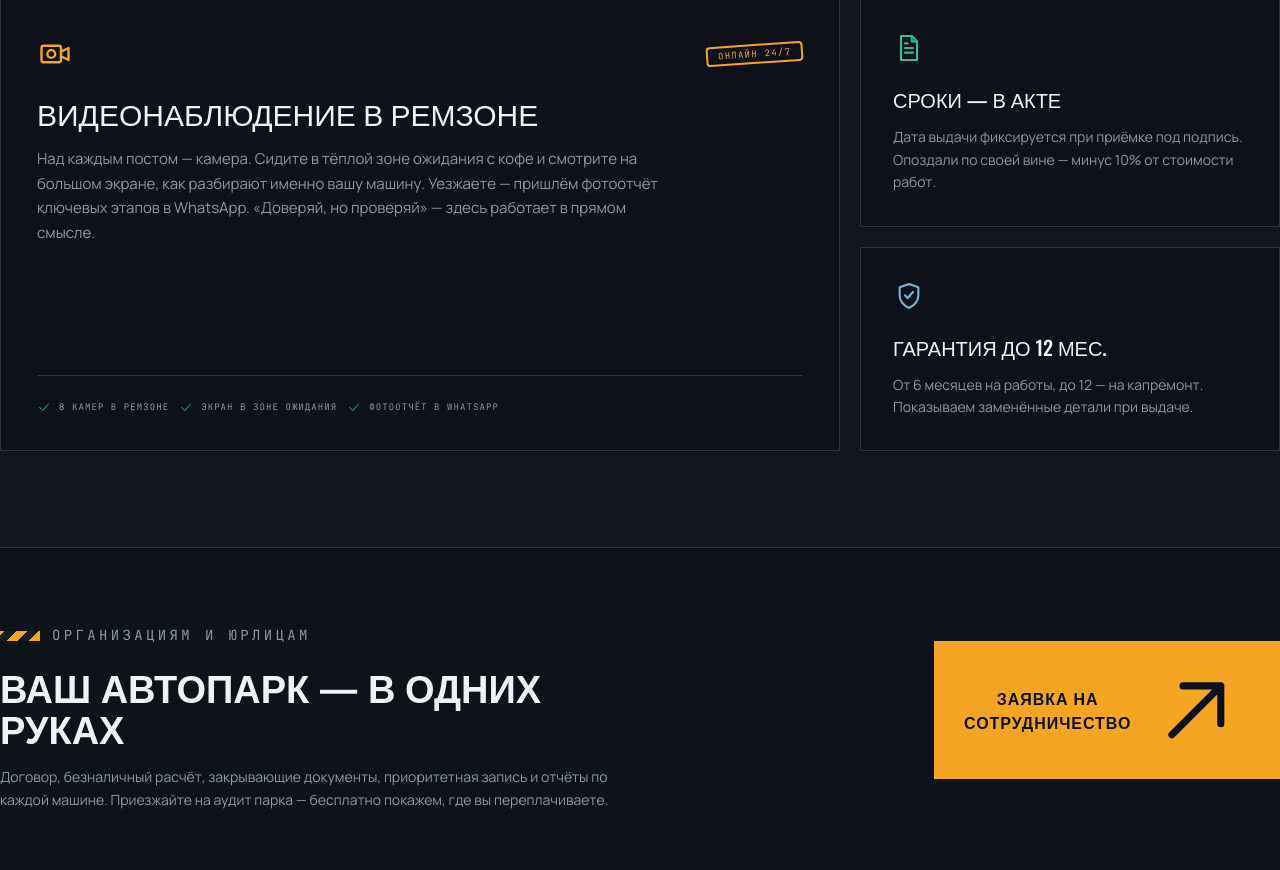
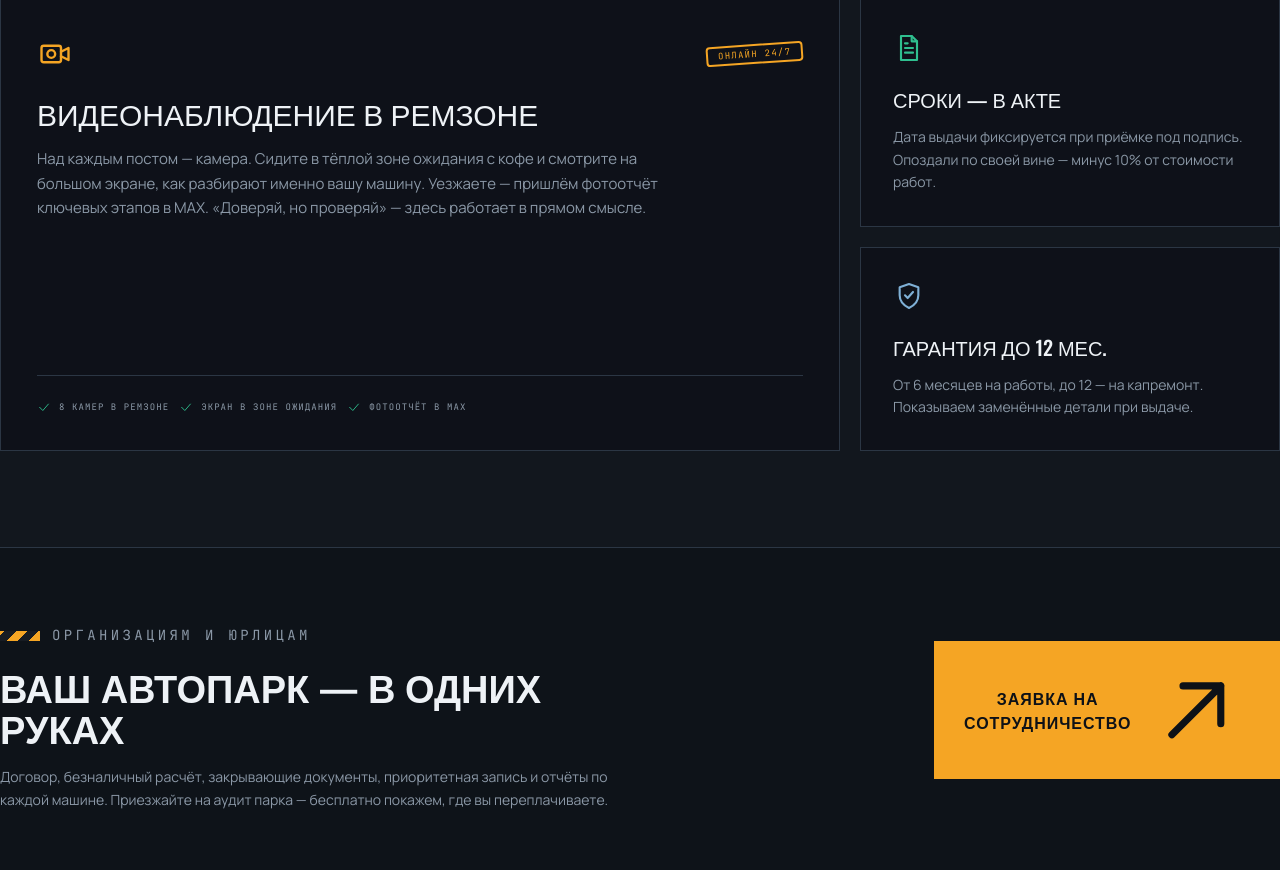
Before and after one commit to trataruslan-creator/central-autoservice, a WordPress theme: template wordpress-theme/central-autoservice/tpl-preimushchestva.php in a window 1280 px wide. Shown: the part 2028-2898 px from the top of the page. Run offline with PHP 8.4 and a stand-in for WordPress, Linux system fonts and the light colour scheme; the site name, menu and one post (Sample post) are stand-ins, and other content is empty.

Commit message:
task snapshot 297dda1f-a2bc-4ca6-9770-df36838c9a11

```diff
--- a/src/lib/data.ts
+++ b/src/lib/data.ts
@@ -1,6 +1,6 @@
 export const PHONE_DISPLAY = "+7 (950) 599-83-83";
 export const PHONE_TEL = "tel:+79505998383";
-export const WHATSAPP = "https://wa.me/79505998383";
+export const MAX_LINK = "https://max.ru/u/central_autoservice";
 export const ADDRESS = "Истринский р-н, д. Высоково, ул. Центральная, 13";
 export const MAPS_URL = "https://yandex.ru/maps/-/CHQHM4nV";
 export const COORDS = "55.906026, 36.936802";
@@ -250,7 +250,7 @@ export const REVIEWS: Review[] = [
     name: "Марина",
     car: "Hyundai Creta",
     service: "Диагностика",
-    text: "Страшно было отдавать машину в сервис «у деревни», но зря. Видео с ремзоны присылали в WhatsApp, цены согласовали до начала работ. Ни рубля сверху.",
+    text: "Страшно было отдавать машину в сервис «у деревни», но зря. Видео с ремзоны присылали в MAX, цены согласовали до начала работ. Ни рубля сверху.",
   },
   {
     name: "Олег",
@@ -316,7 +316,7 @@ export const FAQS: Faq[] = [
   },
   {
     q: "Можно наблюдать за ремонтом?",
-    a: "Да, двумя способами: из зоны ожидания на экране с камер ремзоны или по фотоотчёту в WhatsApp — присылаем ключевые этапы.",
+    a: "Да, двумя способами: из зоны ожидания на экране с камер ремзоны или по фотоотчёту в MAX — присылаем ключевые этапы.",
   },
   {
     q: "Работаете ли с юридическими лицами?",
--- a/src/pages/Services.tsx
+++ b/src/pages/Services.tsx
@@ -192,7 +192,7 @@ export default function Services() {
               <MaskLines lines={[<span key="1">Вопросы, которые</span>, <span key="2">задают чаще всего</span>]} />
             </h2>
             <p className="mt-6 max-w-sm text-sm leading-relaxed text-mutd">
-              Не нашли ответа — напишите в WhatsApp, мастер-приёмщик отвечает лично, без «ваш звонок очень важен для нас».
+              Не нашли ответа — напишите в MAX, мастер-приёмщик отвечает лично, без «ваш звонок очень важен для нас».
             </p>
           </div>
           <div className="space-y-3">
--- a/src/pages/Why.tsx
+++ b/src/pages/Why.tsx
@@ -135,11 +135,11 @@ export default function Why() {
               <h3 className="mt-6 font-display text-2xl font-medium uppercase leading-snug lg:text-3xl">Видеонаблюдение в ремзоне</h3>
               <p className="mt-4 max-w-2xl flex-1 text-sm leading-relaxed text-mutd lg:text-base">
                 Над каждым постом — камера. Сидите в тёплой зоне ожидания с кофе и смотрите на большом экране,
-                как разбирают именно вашу машину. Уезжаете — пришлём фотоотчёт ключевых этапов в WhatsApp.
+                как разбирают именно вашу машину. Уезжаете — пришлём фотоотчёт ключевых этапов в MAX.
                 «Доверяй, но проверяй» — здесь работает в прямом смысле.
               </p>
               <div className="mt-8 grid grid-cols-3 gap-3 border-t border-linedark pt-6">
-                {["8 камер в ремзоне", "экран в зоне ожидания", "фотоотчёт в whatsapp"].map((x) => (
+                {["8 камер в ремзоне", "экран в зоне ожидания", "фотоотчёт в MAX"].map((x) => (
                   <p key={x} className="flex items-start gap-2 font-mono text-[9px] uppercase leading-relaxed tracking-[0.12em] text-mutd">
                     <IconCheck className="mt-0.5 h-3.5 w-3.5 shrink-0 text-go" />
                     {x}
--- a/wordpress-theme/central-autoservice/footer.php
+++ b/wordpress-theme/central-autoservice/footer.php
@@ -10,7 +10,7 @@
                 </a>
                 <p class="about">Условия и качество ремонта на уровне официального дилера — по цене гаражного сервиса. Работаем с 2016 года.</p>
                 <div class="soc">
-                    <a href="<?php echo esc_attr(APS_WHATSAPP); ?>" target="_blank" rel="noreferrer" aria-label="WhatsApp"><?php aps_icon('whatsapp'); ?></a>
+                    <a href="<?php echo esc_attr(APS_MAX); ?>" target="_blank" rel="noreferrer" aria-label="MAX"><?php aps_icon('max'); ?></a>
                     <a href="<?php echo esc_attr(APS_PHONE_TEL); ?>" aria-label="Телефон"><?php aps_icon('phone'); ?></a>
                     <a href="<?php echo esc_attr(APS_MAPS_URL); ?>" target="_blank" rel="noreferrer" aria-label="Яндекс Карты"><?php aps_icon('pin'); ?></a>
                 </div>
@@ -60,7 +60,7 @@
 <!-- Мобильная панель действий -->
 <div class="mbar">
     <a href="<?php echo esc_attr(APS_PHONE_TEL); ?>"><?php aps_icon('phone'); ?><span>Позвонить</span></a>
-    <a class="mid" href="<?php echo esc_attr(APS_WHATSAPP); ?>" target="_blank" rel="noreferrer"><?php aps_icon('whatsapp'); ?><span>WhatsApp</span></a>
+    <a class="mid" href="<?php echo esc_attr(APS_MAX); ?>" target="_blank" rel="noreferrer"><?php aps_icon('max'); ?><span>MAX</span></a>
     <button class="go" data-booking><?php aps_icon('check'); ?><span>Записаться</span></button>
 </div>
 
--- a/wordpress-theme/central-autoservice/front-page.php
+++ b/wordpress-theme/central-autoservice/front-page.php
@@ -268,7 +268,7 @@
                 <?php aps_icon('wash', 'big'); ?>
                 <h3>Автомагазин: запчасти под заказ</h3>
                 <p>Оригиналы и проверенные аналоги по доступным ценам. Привозим за 1–3 дня, ставим здесь же — гарантия и на деталь, и на работу.</p>
-                <div class="foot"><b>1–3 дня</b><a href="<?php echo esc_attr(APS_WHATSAPP); ?>" target="_blank" rel="noreferrer">заказать в whatsapp →</a></div>
+                <div class="foot"><b>1–3 дня</b><a href="<?php echo esc_attr(APS_MAX); ?>" target="_blank" rel="noreferrer">заказать в MAX →</a></div>
             </div>
         </div>
         <div class="offer o-go" data-reveal>
@@ -288,7 +288,7 @@
     <div class="wrap sec promises" style="padding-top:80px;padding-bottom:80px">
         <?php
         $promises = array(
-            array('icon'=>'camera','t'=>'Ремзона под камерами','x'=>'Смотрите за ремонтом из тёплой зоны ожидания на большом экране — или по фотоотчёту в WhatsApp. Скрывать нам нечего, буквально.'),
+            array('icon'=>'camera','t'=>'Ремзона под камерами','x'=>'Смотрите за ремонтом из тёплой зоны ожидания на большом экране — или по фотоотчёту в MAX. Скрывать нам нечего, буквально.'),
             array('icon'=>'doc','t'=>'Акт со сроком выдачи','x'=>'При приёмке фиксируем работы, запчасти и дату выдачи под подпись. Опоздали по своей вине — скидка 10% на работу.'),
             array('icon'=>'shield','t'=>'Гарантия до 12 месяцев','x'=>'От 6 месяцев на все работы, до 12 — на капремонт двигателя и КПП. Условия прописаны в заказ-наряде, а не «на словах».'),
         );
@@ -371,7 +371,7 @@
                 </div>
                 <div class="cta-btns">
                     <button class="btn btn-amber" data-booking>Записаться <?php aps_icon('arrow','arw'); ?></button>
-                    <a class="btn btn-go" href="<?php echo esc_attr(APS_WHATSAPP); ?>" target="_blank" rel="noreferrer"><?php aps_icon('whatsapp'); ?> Написать в WhatsApp</a>
+                    <a class="btn btn-go" href="<?php echo esc_attr(APS_MAX); ?>" target="_blank" rel="noreferrer"><?php aps_icon('max'); ?> Написать в MAX</a>
                 </div>
             </div>
         </div>
--- a/wordpress-theme/central-autoservice/functions.php
+++ b/wordpress-theme/central-autoservice/functions.php
@@ -11,7 +11,7 @@ if (!defined('ABSPATH')) exit;
    ============================================================ */
 define('APS_PHONE_DISPLAY', '+7 (950) 599-83-83');
 define('APS_PHONE_TEL',     'tel:+79505998383');
-define('APS_WHATSAPP',      'https://wa.me/79505998383');
+define('APS_MAX',           'https://max.ru/u/central_autoservice');
 define('APS_ADDRESS',       'Истринский р-н, д. Высоково, ул. Центральная, 13');
 define('APS_MAPS_URL',      'https://yandex.ru/maps/-/CHQHM4nV');
 define('APS_COORDS',        '55.906026, 36.936802');
@@ -58,7 +58,7 @@ function aps_price($n) {
 function aps_svg($name) {
     $icons = array(
         'phone'     => '<path d="M5 4h4l1.5 4.5L8 10a12 12 0 0 0 6 6l1.5-2.5L20 15v4a1.5 1.5 0 0 1-1.6 1.5C10.5 20 4 13.5 3.5 5.6A1.5 1.5 0 0 1 5 4z"/>',
-        'whatsapp'  => '<path d="M12 3.5a8.5 8.5 0 0 0-7.3 12.8L3.5 20.5l4.3-1.1A8.5 8.5 0 1 0 12 3.5z"/><path d="M9 8.8c-.3 1.8 2.4 5.4 5.5 5.9l1-1.4-1.8-1-.8.6c-.9-.4-1.7-1.3-2-2.2l.7-.7-.9-1.9z"/>',
+        'max'       => '<path d="M12 3.5c4.7 0 8.5 3.2 8.5 7.2s-3.8 7.2-8.5 7.2c-.9 0-1.8-.1-2.6-.4L4.5 19l1-3.3c-1.2-1.2-2-2.9-2-5 0-4 3.8-7.2 8.5-7.2z"/><path d="M8 13.5v-4l2.4 2.6 2.4-2.6 1.2 1.4v2.6"/>',
         'pin'       => '<path d="M12 21s-6.5-5.6-6.5-10.5a6.5 6.5 0 0 1 13 0C18.5 15.4 12 21 12 21z"/><circle cx="12" cy="10.5" r="2.3"/>',
         'clock'     => '<circle cx="12" cy="12" r="8.5"/><path d="M12 7v5l3.5 2"/>',
         'route'     => '<circle cx="6" cy="18.5" r="2"/><circle cx="18" cy="5.5" r="2"/><path d="M8 18.5h7a3.5 3.5 0 0 0 0-7H9a3.5 3.5 0 0 1 0-7h7" stroke-dasharray="3.5 3"/>',
--- a/wordpress-theme/central-autoservice/inc/data.php
+++ b/wordpress-theme/central-autoservice/inc/data.php
@@ -106,7 +106,7 @@ const APS_REVIEWS = array(
     array('name'=>'Дмитрий','car'=>'Toyota Camry','service'=>'Подготовка к техосмотру',
         'text'=>'Привёз машину перед ТО по ГОСТу — за два часа нашли и устранили всё, из-за чего не прошёл в прошлом году. Прошёл с первого раза.'),
     array('name'=>'Марина','car'=>'Hyundai Creta','service'=>'Диагностика',
-        'text'=>'Страшно было отдавать машину в сервис «у деревни», но зря. Видео с ремзоны присылали в WhatsApp, цены согласовали до начала работ. Ни рубля сверху.'),
+        'text'=>'Страшно было отдавать машину в сервис «у деревни», но зря. Видео с ремзоны присылали в MAX, цены согласовали до начала работ. Ни рубля сверху.'),
     array('name'=>'Олег','car'=>'VW Tiguan','service'=>'Ремонт тормозов',
         'text'=>'Три сервиса говорили «меняй всё по кругу». Здесь нашли причину — закисший суппорт — и починили за 4 200 вместо 28 000. Честность подкупает.'),
     array('name'=>'Наталья','car'=>'Skoda Octavia','service'=>'Предпродажная подготовка',
@@ -159,7 +159,7 @@ const APS_FAQS = array(
     array('q'=>'Какая гарантия на работы?','a'=>'На все виды работ — гарантия от 6 месяцев, на капитальный ремонт двигателя и КПП — до 12 месяцев. Условия фиксируются в заказ-наряде.'),
     array('q'=>'Можно приехать со своими запчастями?','a'=>'Да. Установим ваши запчасти, но дадим гарантию только на работу. Если заказываете через наш автомагазин — гарантия и на деталь, и на установку.'),
     array('q'=>'Как быстро запишете на ремонт?','a'=>'Диагностика и ТО — обычно день в день или на завтра. Сложный ремонт — по согласованной дате: позвоните, подберём окно.'),
-    array('q'=>'Можно наблюдать за ремонтом?','a'=>'Да, двумя способами: из зоны ожидания на экране с камер ремзоны или по фотоотчёту в WhatsApp — присылаем ключевые этапы.'),
+    array('q'=>'Можно наблюдать за ремонтом?','a'=>'Да, двумя способами: из зоны ожидания на экране с камер ремзоны или по фотоотчёту в MAX — присылаем ключевые этапы.'),
     array('q'=>'Работаете ли с юридическими лицами?','a'=>'Да, обслуживаем автопарки компаний: договор, безнал, закрывающие документы, приоритетная запись и персональный менеджер.'),
     array('q'=>'Как оплатить услуги?','a'=>'Наличными, картой или по QR. Для юрлиц — безналичный расчёт по счёту с НДС и без.'),
 );
--- a/wordpress-theme/central-autoservice/tpl-kontakty.php
+++ b/wordpress-theme/central-autoservice/tpl-kontakty.php
@@ -26,7 +26,7 @@ $today = (int) date('w');
             <p class="mono" data-status-label style="margin-top:8px;font-size:11px;text-transform:uppercase;letter-spacing:.12em;color:var(--mutd)">…</p>
             <div class="c-btns">
                 <a class="c-btn tel" href="<?php echo esc_attr(APS_PHONE_TEL); ?>"><?php aps_icon('phone'); ?><b><?php echo esc_html(APS_PHONE_DISPLAY); ?></b></a>
-                <a class="c-btn wa" href="<?php echo esc_attr(APS_WHATSAPP); ?>" target="_blank" rel="noreferrer"><?php aps_icon('whatsapp'); ?><b>WhatsApp</b></a>
+                <a class="c-btn wa" href="<?php echo esc_attr(APS_MAX); ?>" target="_blank" rel="noreferrer"><?php aps_icon('max'); ?><b>MAX</b></a>
             </div>
         </div>
 
--- a/wordpress-theme/central-autoservice/tpl-preimushchestva.php
+++ b/wordpress-theme/central-autoservice/tpl-preimushchestva.php
@@ -91,12 +91,12 @@ get_header(); ?>
             </div>
             <h3>Видеонаблюдение в ремзоне</h3>
             <p>Над каждым постом — камера. Сидите в тёплой зоне ожидания с кофе и смотрите на большом экране,
-            как разбирают именно вашу машину. Уезжаете — пришлём фотоотчёт ключевых этапов в WhatsApp.
+            как разбирают именно вашу машину. Уезжаете — пришлём фотоотчёт ключевых этапов в MAX.
             «Доверяй, но проверяй» — здесь работает в прямом смысле.</p>
             <div class="mini3">
                 <span><?php aps_icon('check'); ?> 8 камер в ремзоне</span>
                 <span><?php aps_icon('check'); ?> экран в зоне ожидания</span>
-                <span><?php aps_icon('check'); ?> фотоотчёт в whatsapp</span>
+                <span><?php aps_icon('check'); ?> фотоотчёт в MAX</span>
             </div>
         </div>
         <div class="col-stack">
```
Also changed, not shown: src/components/Icons.tsx (+8 -0 lines), src/components/Layout.tsx (+7 -7 lines), src/pages/Contacts.tsx (+5 -5 lines), src/pages/Home.tsx (+7 -7 lines).
